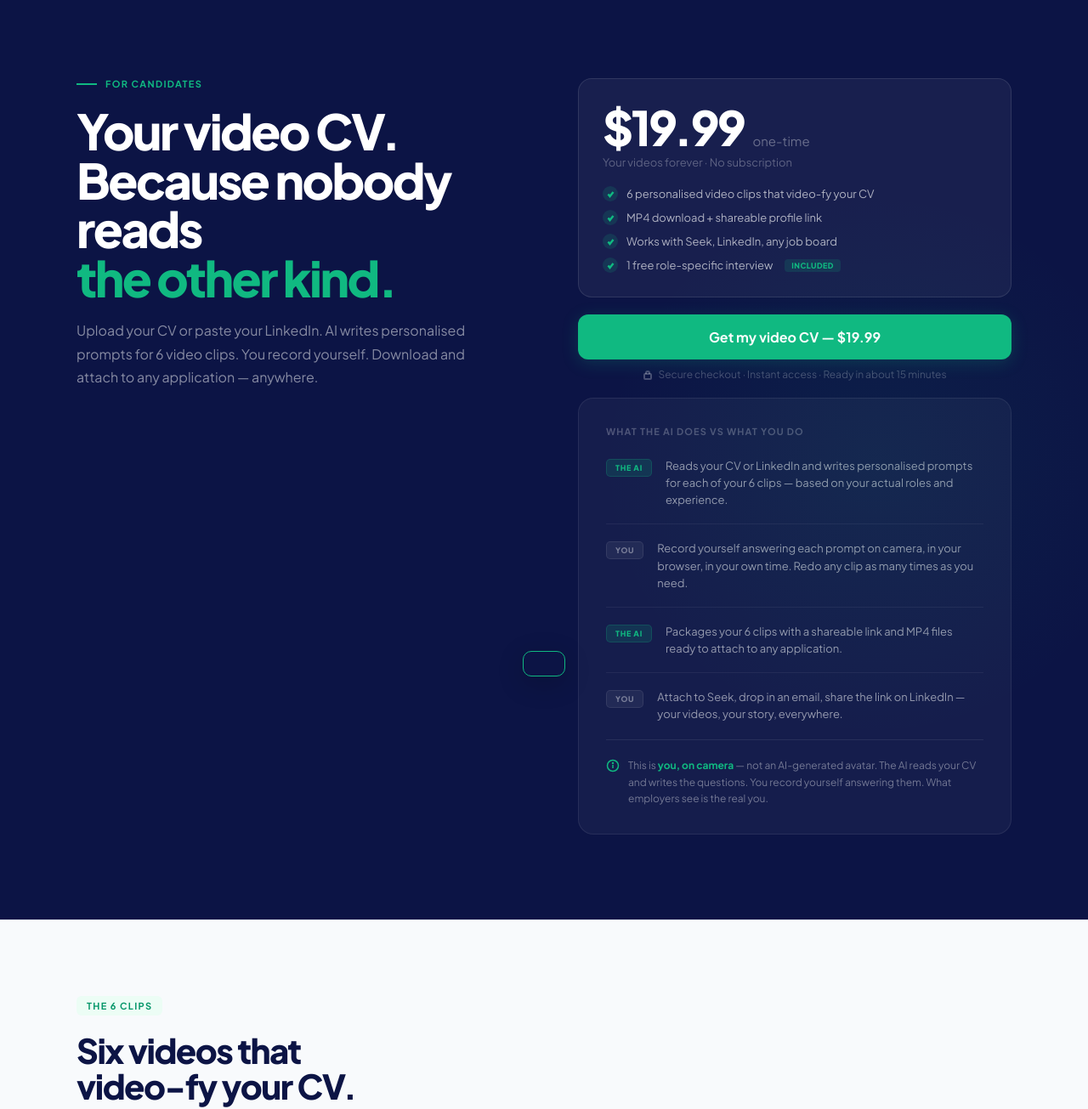
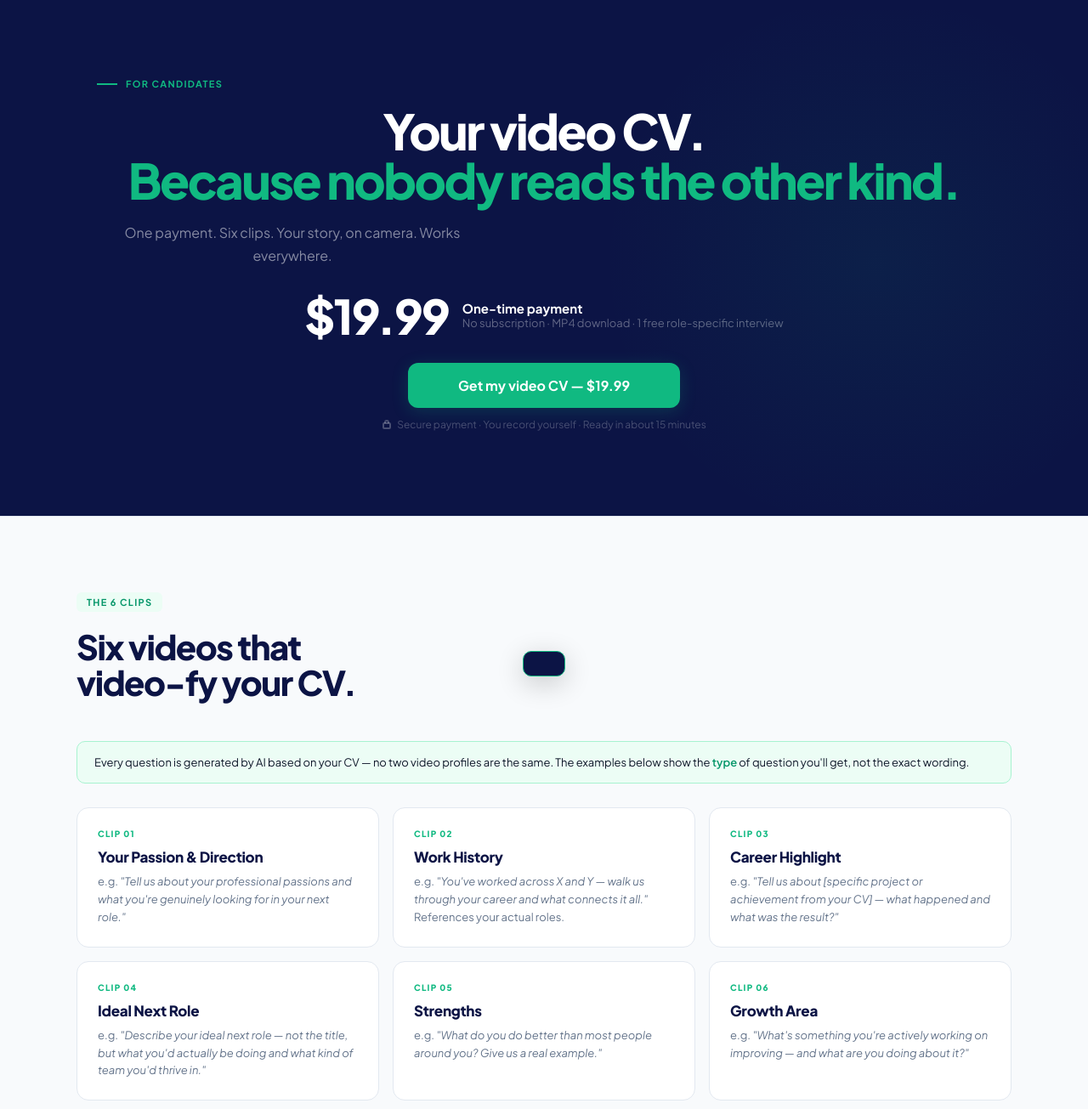
Before and after one commit to ComplianceConsole/Vett-work, a website: page candidate.html in a window 1280 px wide. Shown: the part 52-1357 px from the top of the page at 85% size. Drawn offline with Linux system fonts and the light colour scheme.

Commit message:
Update candidate.html

```diff
--- a/candidate.html
+++ b/candidate.html
@@ -296,6 +296,18 @@ nav {
 }
 
 /* 6 CLIPS */
+.clips-ai-note {
+  background: var(--emerald-light);
+  border: 1px solid var(--emerald-border);
+  border-radius: 10px;
+  padding: 14px 20px;
+  font-size: 13px;
+  color: var(--text);
+  line-height: 1.6;
+  margin-bottom: 28px;
+}
+
+.clips-ai-note em { color: var(--emerald-dark); font-style: normal; font-weight: 600; }
 .clips-section {
   background: var(--off);
   border-top: 1px solid var(--border);
@@ -629,62 +641,23 @@ const CONFIG = {
 
 <!-- HERO -->
 <section class="hero">
-  <div class="hero-inner">
-    <div>
-      <div class="hero-tag">For candidates</div>
-      <h1>Your video CV.<br>Because nobody reads<br><em>the other kind.</em></h1>
-      <p class="hero-sub">Upload your CV or paste your LinkedIn. AI writes personalised prompts for 6 video clips. You record yourself. Download and attach to any application — anywhere.</p>
+  <div style="max-width:1100px;margin:0 auto;text-align:center;padding:0 24px">
+    <div class="hero-tag">For candidates</div>
+    <h1>Your video CV.<br><em>Because nobody reads the other kind.</em></h1>
+    <p class="hero-sub">One payment. Six clips. Your story, on camera. Works everywhere.</p>
 
+    <div style="display:flex;align-items:center;justify-content:center;gap:16px;margin-bottom:28px">
+      <div class="price-main" style="font-size:56px;font-weight:800;letter-spacing:-2px;color:white;line-height:1">$19.99</div>
+      <div style="text-align:left">
+        <div style="font-size:15px;font-weight:700;color:white">One-time payment</div>
+        <div style="font-size:13px;color:rgba(255,255,255,0.35)">No subscription · MP4 download · 1 free role-specific interview</div>
+      </div>
     </div>
 
-    <div>
-      <div class="price-block">
-        <div class="price-row">
-          <div class="price-main">$19.99</div>
-          <div class="price-period">one-time</div>
-        </div>
-        <div class="price-note">Your videos forever · No subscription</div>
-        <div class="includes">
-          <div class="inc-item"><div class="inc-check"><svg viewBox="0 0 9 9"><polyline points="1.5,4.5 3.5,7 7.5,2"/></svg></div>6 personalised video clips that video-fy your CV</div>
-          <div class="inc-item"><div class="inc-check"><svg viewBox="0 0 9 9"><polyline points="1.5,4.5 3.5,7 7.5,2"/></svg></div>MP4 download + shareable profile link</div>
-          <div class="inc-item"><div class="inc-check"><svg viewBox="0 0 9 9"><polyline points="1.5,4.5 3.5,7 7.5,2"/></svg></div>Works with Seek, LinkedIn, any job board</div>
-          <div class="inc-item"><div class="inc-check"><svg viewBox="0 0 9 9"><polyline points="1.5,4.5 3.5,7 7.5,2"/></svg></div>1 free role-specific interview <span class="inc-badge">Included</span></div>
-        </div>
-      </div>
-
-      <button class="cta-btn" onclick="handlePurchase()">Get my video CV — $19.99</button>
-      <div class="cta-note">
-        <svg viewBox="0 0 12 12"><rect x="2" y="5" width="8" height="6" rx="1"/><path d="M4 5V4a2 2 0 0 1 4 0v1"/></svg>
-        Secure checkout · Instant access · Ready in about 15 minutes
-      </div>
-
-      <div class="process-card" style="margin-top:20px">
-        <div class="pc-label">What the AI does vs what you do</div>
-        <div class="pc-steps">
-          <div class="pc-step">
-            <div class="pc-badge ai">The AI</div>
-            <div class="pc-text">Reads your CV or LinkedIn and writes personalised prompts for each of your 6 clips — based on your actual roles and experience.</div>
-          </div>
-          <div class="pc-step">
-            <div class="pc-badge you">You</div>
-            <div class="pc-text">Record yourself answering each prompt on camera, in your browser, in your own time. Redo any clip as many times as you need.</div>
-          </div>
-          <div class="pc-step">
-            <div class="pc-badge ai">The AI</div>
-            <div class="pc-text">Packages your 6 clips with a shareable link and MP4 files ready to attach to any application.</div>
-          </div>
-          <div class="pc-step">
-            <div class="pc-badge you">You</div>
-            <div class="pc-text">Attach to Seek, drop in an email, share the link on LinkedIn — your videos, your story, everywhere.</div>
-          </div>
-        </div>
-
-        <div class="pc-disclaimer">
-          <svg viewBox="0 0 16 16"><circle cx="8" cy="8" r="6.5"/><line x1="8" y1="7" x2="8" y2="11"/><circle cx="8" cy="5" r="0.5" fill="currentColor"/></svg>
-          <p>This is <strong>you, on camera</strong> — not an AI-generated avatar. The AI reads your CV and writes the questions. You record yourself answering them. What employers see is the real you.</p>
-        </div>
-
-      </div>
+    <button class="cta-btn" style="max-width:320px;margin:0 auto 12px" onclick="handlePurchase()">Get my video CV — $19.99</button>
+    <div class="cta-note">
+      <svg viewBox="0 0 12 12"><rect x="2" y="5" width="8" height="6" rx="1"/><path d="M4 5V4a2 2 0 0 1 4 0v1"/></svg>
+      Secure payment · You record yourself · Ready in about 15 minutes
     </div>
   </div>
 </section>
@@ -694,36 +667,40 @@ const CONFIG = {
   <div class="clips-inner">
     <span class="section-tag">The 6 clips</span>
     <div class="section-h">Six videos that<br>video-fy your CV.</div>
+    <div class="clips-ai-note">
+      Every question is generated by AI based on your CV — no two video profiles are the same. The examples below show the <em>type</em> of question you'll get, not the exact wording.
+    </div>
+
     <div class="clips-grid">
       <div class="clip-card">
         <div class="clip-num">Clip 01</div>
-        <div class="clip-title">Video CV</div>
-        <div class="clip-desc">Why you, why this kind of role, what you bring. Replaces the written CV nobody reads properly.</div>
+        <div class="clip-title">Your Passion &amp; Direction</div>
+        <div class="clip-desc">e.g. <em>"Tell us about your professional passions and what you're genuinely looking for in your next role."</em></div>
       </div>
       <div class="clip-card">
         <div class="clip-num">Clip 02</div>
         <div class="clip-title">Work History</div>
-        <div class="clip-desc">Walk the employer through your career. AI references your actual roles and asks you to connect the dots.</div>
+        <div class="clip-desc">e.g. <em>"You've worked across X and Y — walk us through your career and what connects it all."</em> References your actual roles.</div>
       </div>
       <div class="clip-card">
         <div class="clip-num">Clip 03</div>
         <div class="clip-title">Career Highlight</div>
-        <div class="clip-desc">AI picks something specific from your CV and asks you to tell the real story behind it.</div>
+        <div class="clip-desc">e.g. <em>"Tell us about [specific project or achievement from your CV] — what happened and what was the result?"</em></div>
       </div>
       <div class="clip-card">
         <div class="clip-num">Clip 04</div>
         <div class="clip-title">Ideal Next Role</div>
-        <div class="clip-desc">Not the title — what you'd actually be doing day to day, what kind of team, and why.</div>
+        <div class="clip-desc">e.g. <em>"Describe your ideal next role — not the title, but what you'd actually be doing and what kind of team you'd thrive in."</em></div>
       </div>
       <div class="clip-card">
         <div class="clip-num">Clip 05</div>
         <div class="clip-title">Strengths</div>
-        <div class="clip-desc">What you genuinely do better than most people around you — a real example, not a bullet point.</div>
+        <div class="clip-desc">e.g. <em>"What do you do better than most people around you? Give us a real example."</em></div>
       </div>
       <div class="clip-card">
         <div class="clip-num">Clip 06</div>
-        <div class="clip-title">Honest Weakness</div>
-        <div class="clip-desc">What you're working on and what you're doing about it. Answer it on your terms before they ask in an interview.</div>
+        <div class="clip-title">Growth Area</div>
+        <div class="clip-desc">e.g. <em>"What's something you're actively working on improving — and what are you doing about it?"</em></div>
       </div>
     </div>
   </div>
@@ -951,22 +928,6 @@ const CONFIG = {
   </div>
 </section>
 
-<!-- BOTTOM CTA -->
-<section class="bottom-cta">
-  <h2>Your video CV.<br><span>Because nobody reads the other kind.</span></h2>
-  <p>One payment. Six clips. Your story, on camera. Works everywhere.</p>
-  <div class="bottom-price">
-    <div class="bp-amount">$19.99</div>
-    <div class="bp-info">
-      <strong>One-time payment</strong>
-      <span>No subscription · MP4 download · 1 free role-specific interview</span>
-    </div>
-  </div>
-  <div>
-    <button class="bottom-btn" onclick="handlePurchase()">Get my video CV</button>
-    <div class="bottom-note">Secure payment · You record yourself · Ready in about 15 minutes</div>
-  </div>
-</section>
 
 <footer>
   <a href="index.html" class="logo" style="color:white;text-decoration:none;font-size:16px">vett<span style="color:#10b981">.</span>work</a>
```
